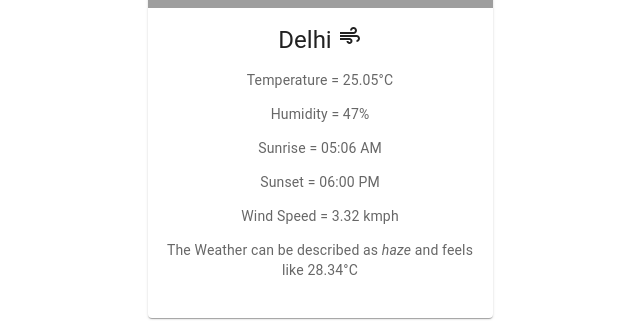
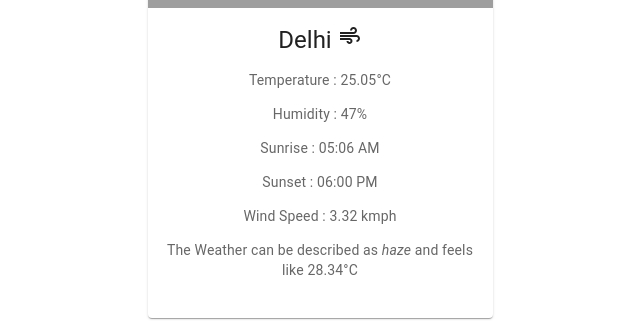
Before and after one commit to Priya-Mahato/HorizonHub, a React (Vite) app: page / in a window 1280 px wide. Shown: the part 334-655 px from the top of the page, without its empty margins (320-960 px from the left). Built offline with nearby package versions, Linux system fonts and the light colour scheme; no server answers; grey boxes are pictures that could not be loaded.

Commit message:
Edited info box UI

```diff
--- a/src/InfoBox.jsx
+++ b/src/InfoBox.jsx
@@ -36,11 +36,11 @@ export default function InfoBox({info}) {
                         }
                     </Typography>
                     <Typography variant="body2" color="text.secondary" component={"span"}>
-                       <p>Temperature = {info.temp}&deg;C</p>
-                       <p>Humidity = {info.humidity}%</p>
-                       <p>Sunrise = {info.sunrise}</p>
-                       <p>Sunset = {info.sunset}</p>
-                       <p>Wind Speed = {info.windSpeed} kmph</p>
+                       <p>Temperature : {info.temp}&deg;C</p>
+                       <p>Humidity : {info.humidity}%</p>
+                       <p>Sunrise : {info.sunrise}</p>
+                       <p>Sunset : {info.sunset}</p>
+                       <p>Wind Speed : {info.windSpeed} kmph</p>
                        <p>The Weather can be described as <i>{info.weather}</i> and feels like {info.feelsLike}&deg;C</p>
                     </Typography>
                 </CardContent>
```
